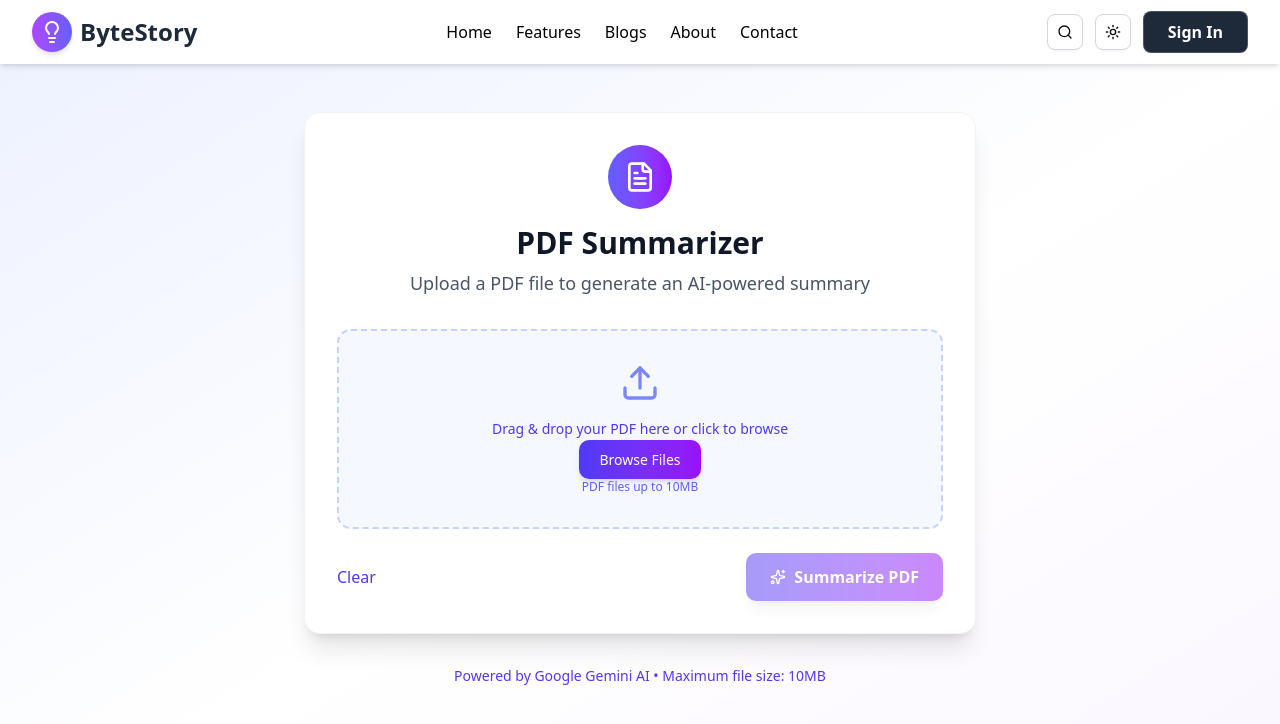
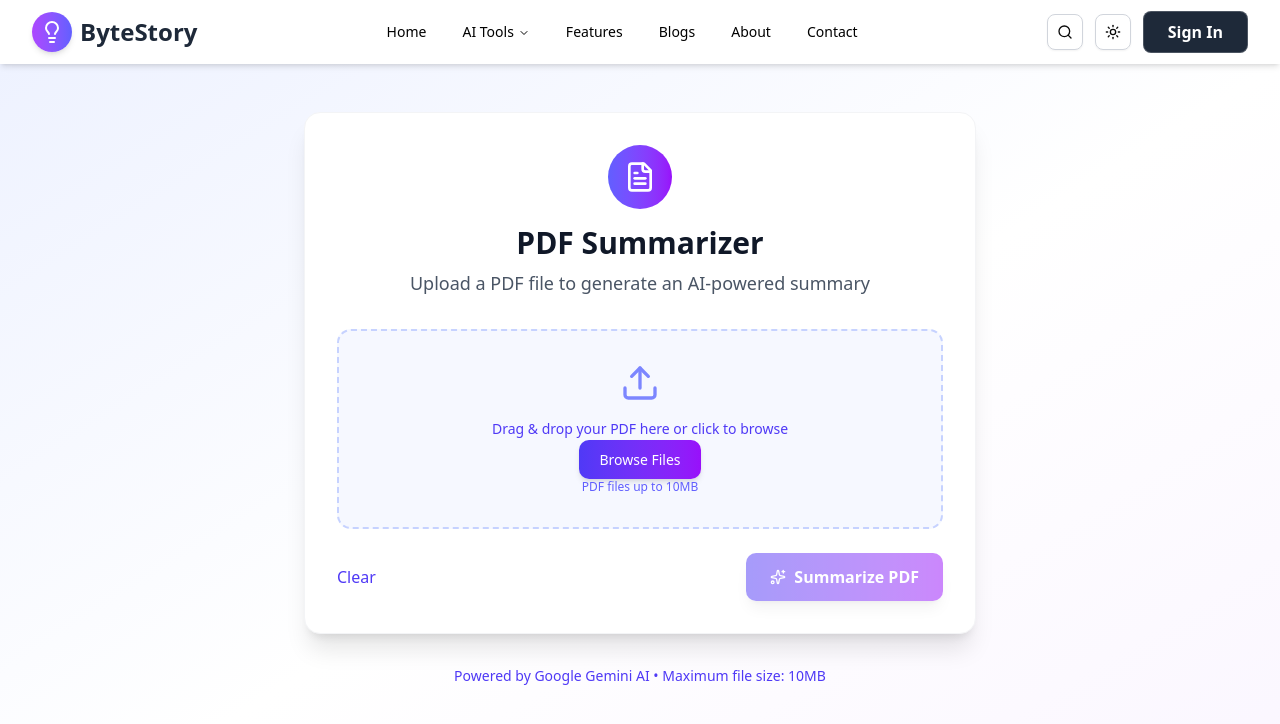
Before and after one commit to shahnewaz5646455/ByteStory, a Next.js app: page /pdf_summarizer in a window 1280 px wide. Shown: the top 724 px of the page. Built offline with nearby package versions, Linux system fonts and the light colour scheme.

Commit message:
added dropdown menu in navbar

```diff
--- a/components/Navbar.jsx
+++ b/components/Navbar.jsx
@@ -11,6 +11,15 @@ import {
   DropdownMenuItem,
   DropdownMenuTrigger,
 } from "@/components/ui/dropdown-menu";
+import {
+  NavigationMenu,
+  NavigationMenuContent,
+  NavigationMenuItem,
+  NavigationMenuLink,
+  NavigationMenuList,
+  NavigationMenuTrigger,
+  navigationMenuTriggerStyle,
+} from "@/components/ui/navigation-menu";
 import { useTheme } from "next-themes";
 // import { useRouter } from "next/router";
 export default function Navbar() {
@@ -49,10 +58,10 @@ export default function Navbar() {
 
     e.preventDefault();
     const searchTerm = e.value
-   if(searchTerm === "seo" || "SEO" || "se"){
+    if (searchTerm === "seo" || "SEO" || "se") {
       router.push("/seo-checker")
     }
-   if(searchTerm === "grammar" || "GRAMMAR" || "grammer" || "gramar" ||" grammer" ){
+    if (searchTerm === "grammar" || "GRAMMAR" || "grammer" || "gramar" || " grammer") {
       router.push(document.getElementById("grammerChecker").scrollIntoView({ behavior: "smooth" }));
     }
 
@@ -60,6 +69,21 @@ export default function Navbar() {
     // TODO: route to your search page or handle query
     // e.g., router.push(`/search?q=${encodeURIComponent(query)}`)
     setIsSearchOpen(false);
+  }
+
+  function ListItem({ title, children, href, ...props }) {
+    return (
+      <li>
+        <NavigationMenuLink asChild>
+          <Link href={href}>
+            <div className="text-sm font-medium leading-none">{title}</div>
+            <p className="line-clamp-2 text-sm leading-snug text-muted-foreground">
+              {children}
+            </p>
+          </Link>
+        </NavigationMenuLink>
+      </li>
+    );
   }
 
   return (
@@ -80,48 +104,108 @@ export default function Navbar() {
 
           {/* Desktop Menu */}
           <div className="hidden md:flex space-x-6 text-black dark:text-gray-200 font-medium">
-            <Link
+  {/* Home Link */}
+  <NavigationMenu>
+    <NavigationMenuList>
+      <NavigationMenuItem>
+        <NavigationMenuLink
           href="/"
-              className={`hover:text-indigo-600 dark:hover:text-indigo-400 transition-colors ${pathname === "/"
-                ? "text-indigo-600 dark:text-indigo-400 font-semibold"
+          className={`hover:text-indigo-600 px-4 dark:hover:text-indigo-400 transition-colors ${
+            pathname === "/"
+              ? "text-indigo-600 dark:text-indigo-400 font-semibold bg-gray-100/80"
               : ""
           }`}
         >
           Home
-            </Link>
-            <Link
+        </NavigationMenuLink>
+      </NavigationMenuItem>
+
+      {/* AI Tools Dropdown */}
+<NavigationMenuItem>
+  <NavigationMenuTrigger className="hover:text-indigo-600 dark:hover:text-indigo-400 transition-colors">
+    AI Tools
+  </NavigationMenuTrigger>
+  <NavigationMenuContent>
+    <ul className="grid w-[300px] gap-2 p-4 md:w-[400px] md:grid-cols-2 lg:w-[500px]">
+      <ListItem href="/seo-checker" title="SEO Checker">
+        Analyze and optimize your website for search engines.
+      </ListItem>
+      <ListItem href="/grammar-checker" title="Grammar Checker">
+        Check for grammar, spelling, and punctuation errors.
+      </ListItem>
+      <ListItem href="/blog-generator" title="Blog Post Generator">
+        Generate a full blog post from a simple title.
+      </ListItem>
+      <ListItem href="/AIsummarizer" title="AI Summarizer">
+        Summarize long articles and texts quickly.
+      </ListItem>
+      <ListItem href="/pdf-summarizer" title="PDF Summarizer">
+        Quickly get the main points from any PDF document.
+      </ListItem>
+      <ListItem href="/hashtag" title="Hashtag Generator">
+        Get suggested hashtags for your blog posts and content.
+      </ListItem>
+    </ul>
+  </NavigationMenuContent>
+</NavigationMenuItem>
+
+      {/* Features Link */}
+      <NavigationMenuItem>
+        <NavigationMenuLink
           href="/features"
-              className={`hover:text-indigo-600 dark:hover:text-indigo-400 transition-colors ${pathname === "/features"
-                ? "text-indigo-600 dark:text-indigo-400 font-semibold"
+          className={`hover:text-indigo-600 px-4 dark:hover:text-indigo-400 transition-colors ${
+            pathname === "/features"
+              ? "text-indigo-600 dark:text-indigo-400 font-semibold bg-gray-100/80"
               : ""
           }`}
         >
           Features
-            </Link>
-            <Link
+        </NavigationMenuLink>
+      </NavigationMenuItem>
+
+      {/* Blogs Link */}
+      <NavigationMenuItem>
+        <NavigationMenuLink
           href="/blogs"
-              className={`hover:text-indigo-600 dark:hover:text-indigo-400 transition-colors ${pathname === "/blogs" ? "text-indigo-600 dark:text-indigo-400 font-semibold" : ""}`}
+          className={`hover:text-indigo-600 px-4 dark:hover:text-indigo-400 transition-colors ${
+            pathname === "/blogs"
+              ? "text-indigo-600 dark:text-indigo-400 font-semibold bg-gray-100/80"
+              : ""
+          }`}
         >
           Blogs
-            </Link>
-            <Link
+        </NavigationMenuLink>
+      </NavigationMenuItem>
+
+      {/* About Link */}
+      <NavigationMenuItem>
+        <NavigationMenuLink
           href="/about"
-              className={`hover:text-indigo-600 dark:hover:text-indigo-400 transition-colors ${pathname === "/about"
-                ? "text-indigo-600 dark:text-indigo-400 font-semibold"
+          className={`hover:text-indigo-600 px-4 dark:hover:text-indigo-400 transition-colors ${
+            pathname === "/about"
+              ? "text-indigo-600 dark:text-indigo-400 font-semibold bg-gray-100/80"
               : ""
           }`}
         >
           About
-            </Link>
-            <Link
+        </NavigationMenuLink>
+      </NavigationMenuItem>
+
+      {/* Contact Link */}
+      <NavigationMenuItem>
+        <NavigationMenuLink
           href="/contact"
-              className={`hover:text-indigo-600 dark:hover:text-indigo-400 transition-colors ${pathname === "/contact"
-                ? "text-indigo-600 dark:text-indigo-400 font-semibold"
+          className={`hover:text-indigo-600 px-4 dark:hover:text-indigo-400 transition-colors ${
+            pathname === "/contact"
+              ? "text-indigo-600 dark:text-indigo-400 font-semibold bg-gray-100/80"
               : ""
           }`}
         >
           Contact
-            </Link>
+        </NavigationMenuLink>
+      </NavigationMenuItem>
+    </NavigationMenuList>
+  </NavigationMenu>
 </div>
 
           <div className="flex gap-3 items-center">
@@ -289,7 +373,7 @@ export default function Navbar() {
               <Link
                 href="/"
                 className={`block px-3 py-2 rounded hover:bg-gray-100 dark:hover:bg-gray-700 transition-colors ${pathname === "/"
-                  ? "bg-indigo-50 dark:bg-indigo-900/30 text-indigo-600 dark:text-indigo-400 font-semibold"
+                  ? "bg-indigo-50 dark:bg-indigo-900/30 text-indigo-600 dark:text-indigo-400 font-semibold bg-gray-100/80"
                   : ""
                   }`}
                 onClick={() => setIsOpen(false)}
@@ -299,7 +383,7 @@ export default function Navbar() {
               <Link
                 href="/features"
                 className={`block px-3 py-2 rounded hover:bg-gray-100 dark:hover:bg-gray-700 transition-colors ${pathname === "/features"
-                  ? "bg-indigo-50 dark:bg-indigo-900/30 text-indigo-600 dark:text-indigo-400 font-semibold"
+                  ? "bg-indigo-50 dark:bg-indigo-900/30 text-indigo-600 dark:text-indigo-400 font-semibold bg-gray-100/80"
                   : ""
                   }`}
                 onClick={() => setIsOpen(false)}
@@ -309,7 +393,7 @@ export default function Navbar() {
               <Link
                 href="/blog"
                 className={`block px-3 py-2 rounded hover:bg-gray-100 dark:hover:bg-gray-700 transition-colors ${pathname === "/blog"
-                  ? "bg-indigo-50 dark:bg-indigo-900/30 text-indigo-600 dark:text-indigo-400 font-semibold"
+                  ? "bg-indigo-50 dark:bg-indigo-900/30 text-indigo-600 dark:text-indigo-400 font-semibold bg-gray-100/80"
                   : ""
                   }`}
                 onClick={() => setIsOpen(false)}
@@ -319,7 +403,7 @@ export default function Navbar() {
               <Link
                 href="/about"
                 className={`block px-3 py-2 rounded hover:bg-gray-100 dark:hover:bg-gray-700 transition-colors ${pathname === "/about"
-                  ? "bg-indigo-50 dark:bg-indigo-900/30 text-indigo-600 dark:text-indigo-400 font-semibold"
+                  ? "bg-indigo-50 dark:bg-indigo-900/30 text-indigo-600 dark:text-indigo-400 font-semibold bg-gray-100/80"
                   : ""
                   }`}
                 onClick={() => setIsOpen(false)}
@@ -329,7 +413,7 @@ export default function Navbar() {
               <Link
                 href="/contact"
                 className={`block px-3 py-2 rounded hover:bg-gray-100 dark:hover:bg-gray-700 transition-colors ${pathname === "/contact"
-                  ? "bg-indigo-50 dark:bg-indigo-900/30 text-indigo-600 dark:text-indigo-400 font-semibold"
+                  ? "bg-indigo-50 dark:bg-indigo-900/30 text-indigo-600 dark:text-indigo-400 font-semibold bg-gray-100/80"
                   : ""
                   }`}
                 onClick={() => setIsOpen(false)}
--- a/package.json
+++ b/package.json
@@ -14,6 +14,7 @@
     "@hookform/resolvers": "^5.2.2",
     "@radix-ui/react-dropdown-menu": "^2.1.16",
     "@radix-ui/react-label": "^2.1.7",
+    "@radix-ui/react-navigation-menu": "^1.2.14",
     "@radix-ui/react-separator": "^1.1.7",
     "@radix-ui/react-slot": "^1.2.3",
     "@reduxjs/toolkit": "^2.9.0",
--- /dev/null
+++ b/src/components/ui/navigation-menu.jsx
@@ -0,0 +1,152 @@
+import * as React from "react"
+import * as NavigationMenuPrimitive from "@radix-ui/react-navigation-menu"
+import { cva } from "class-variance-authority"
+import { ChevronDownIcon } from "lucide-react"
+
+import { cn } from "@/lib/utils"
+
+function NavigationMenu({
+  className,
+  children,
+  viewport = true,
+  ...props
+}) {
+  return (
+    <NavigationMenuPrimitive.Root
+      data-slot="navigation-menu"
+      data-viewport={viewport}
+      className={cn(
+        "group/navigation-menu relative flex max-w-max flex-1 items-center justify-center",
+        className
+      )}
+      {...props}>
+      {children}
+      {viewport && <NavigationMenuViewport />}
+    </NavigationMenuPrimitive.Root>
+  );
+}
+
+function NavigationMenuList({
+  className,
+  ...props
+}) {
+  return (
+    <NavigationMenuPrimitive.List
+      data-slot="navigation-menu-list"
+      className={cn("group flex flex-1 list-none items-center justify-center gap-1", className)}
+      {...props} />
+  );
+}
+
+function NavigationMenuItem({
+  className,
+  ...props
+}) {
+  return (
+    <NavigationMenuPrimitive.Item
+      data-slot="navigation-menu-item"
+      className={cn("relative", className)}
+      {...props} />
+  );
+}
+
+const navigationMenuTriggerStyle = cva(
+  "group inline-flex h-9 w-max items-center justify-center rounded-md bg-background px-4 py-2 text-sm font-medium hover:bg-accent hover:text-accent-foreground focus:bg-accent focus:text-accent-foreground disabled:pointer-events-none disabled:opacity-50 data-[state=open]:hover:bg-accent data-[state=open]:text-accent-foreground data-[state=open]:focus:bg-accent data-[state=open]:bg-accent/50 focus-visible:ring-ring/50 outline-none transition-[color,box-shadow] focus-visible:ring-[3px] focus-visible:outline-1"
+)
+
+function NavigationMenuTrigger({
+  className,
+  children,
+  ...props
+}) {
+  return (
+    <NavigationMenuPrimitive.Trigger
+      data-slot="navigation-menu-trigger"
+      className={cn(navigationMenuTriggerStyle(), "group", className)}
+      {...props}>
+      {children}{" "}
+      <ChevronDownIcon
+        className="relative top-[1px] ml-1 size-3 transition duration-300 group-data-[state=open]:rotate-180"
+        aria-hidden="true" />
+    </NavigationMenuPrimitive.Trigger>
+  );
+}
+
+function NavigationMenuContent({
+  className,
+  ...props
+}) {
+  return (
+    <NavigationMenuPrimitive.Content
+      data-slot="navigation-menu-content"
+      className={cn(
+        "data-[motion^=from-]:animate-in data-[motion^=to-]:animate-out data-[motion^=from-]:fade-in data-[motion^=to-]:fade-out data-[motion=from-end]:slide-in-from-right-52 data-[motion=from-start]:slide-in-from-left-52 data-[motion=to-end]:slide-out-to-right-52 data-[motion=to-start]:slide-out-to-left-52 top-0 left-0 w-full p-2 pr-2.5 md:absolute md:w-auto",
+        "group-data-[viewport=false]/navigation-menu:bg-popover group-data-[viewport=false]/navigation-menu:text-popover-foreground group-data-[viewport=false]/navigation-menu:data-[state=open]:animate-in group-data-[viewport=false]/navigation-menu:data-[state=closed]:animate-out group-data-[viewport=false]/navigation-menu:data-[state=closed]:zoom-out-95 group-data-[viewport=false]/navigation-menu:data-[state=open]:zoom-in-95 group-data-[viewport=false]/navigation-menu:data-[state=open]:fade-in-0 group-data-[viewport=false]/navigation-menu:data-[state=closed]:fade-out-0 group-data-[viewport=false]/navigation-menu:top-full group-data-[viewport=false]/navigation-menu:mt-1.5 group-data-[viewport=false]/navigation-menu:overflow-hidden group-data-[viewport=false]/navigation-menu:rounded-md group-data-[viewport=false]/navigation-menu:border group-data-[viewport=false]/navigation-menu:shadow group-data-[viewport=false]/navigation-menu:duration-200 **:data-[slot=navigation-menu-link]:focus:ring-0 **:data-[slot=navigation-menu-link]:focus:outline-none",
+        className
+      )}
+      {...props} />
+  );
+}
+
+function NavigationMenuViewport({
+  className,
+  ...props
+}) {
+  return (
+    <div
+      className={cn("absolute top-full left-0 isolate z-50 flex justify-center")}>
+      <NavigationMenuPrimitive.Viewport
+        data-slot="navigation-menu-viewport"
+        className={cn(
+          "origin-top-center bg-popover text-popover-foreground data-[state=open]:animate-in data-[state=closed]:animate-out data-[state=closed]:zoom-out-95 data-[state=open]:zoom-in-90 relative mt-1.5 h-[var(--radix-navigation-menu-viewport-height)] w-full overflow-hidden rounded-md border shadow md:w-[var(--radix-navigation-menu-viewport-width)]",
+          className
+        )}
+        {...props} />
+    </div>
+  );
+}
+
+function NavigationMenuLink({
+  className,
+  ...props
+}) {
+  return (
+    <NavigationMenuPrimitive.Link
+      data-slot="navigation-menu-link"
+      className={cn(
+        "data-[active=true]:focus:bg-accent data-[active=true]:hover:bg-accent data-[active=true]:bg-accent/50 data-[active=true]:text-accent-foreground hover:bg-accent hover:text-accent-foreground focus:bg-accent focus:text-accent-foreground focus-visible:ring-ring/50 [&_svg:not([class*='text-'])]:text-muted-foreground flex flex-col gap-1 rounded-sm p-2 text-sm transition-all outline-none focus-visible:ring-[3px] focus-visible:outline-1 [&_svg:not([class*='size-'])]:size-4",
+        className
+      )}
+      {...props} />
+  );
+}
+
+function NavigationMenuIndicator({
+  className,
+  ...props
+}) {
+  return (
+    <NavigationMenuPrimitive.Indicator
+      data-slot="navigation-menu-indicator"
+      className={cn(
+        "data-[state=visible]:animate-in data-[state=hidden]:animate-out data-[state=hidden]:fade-out data-[state=visible]:fade-in top-full z-[1] flex h-1.5 items-end justify-center overflow-hidden",
+        className
+      )}
+      {...props}>
+      <div
+        className="bg-border relative top-[60%] h-2 w-2 rotate-45 rounded-tl-sm shadow-md" />
+    </NavigationMenuPrimitive.Indicator>
+  );
+}
+
+export {
+  NavigationMenu,
+  NavigationMenuList,
+  NavigationMenuItem,
+  NavigationMenuContent,
+  NavigationMenuTrigger,
+  NavigationMenuLink,
+  NavigationMenuIndicator,
+  NavigationMenuViewport,
+  navigationMenuTriggerStyle,
+}
```
Also changed, not shown: 1 other file (tests, documents, lock files or other folders). Lines whose indentation alone changed are shown as unchanged.
